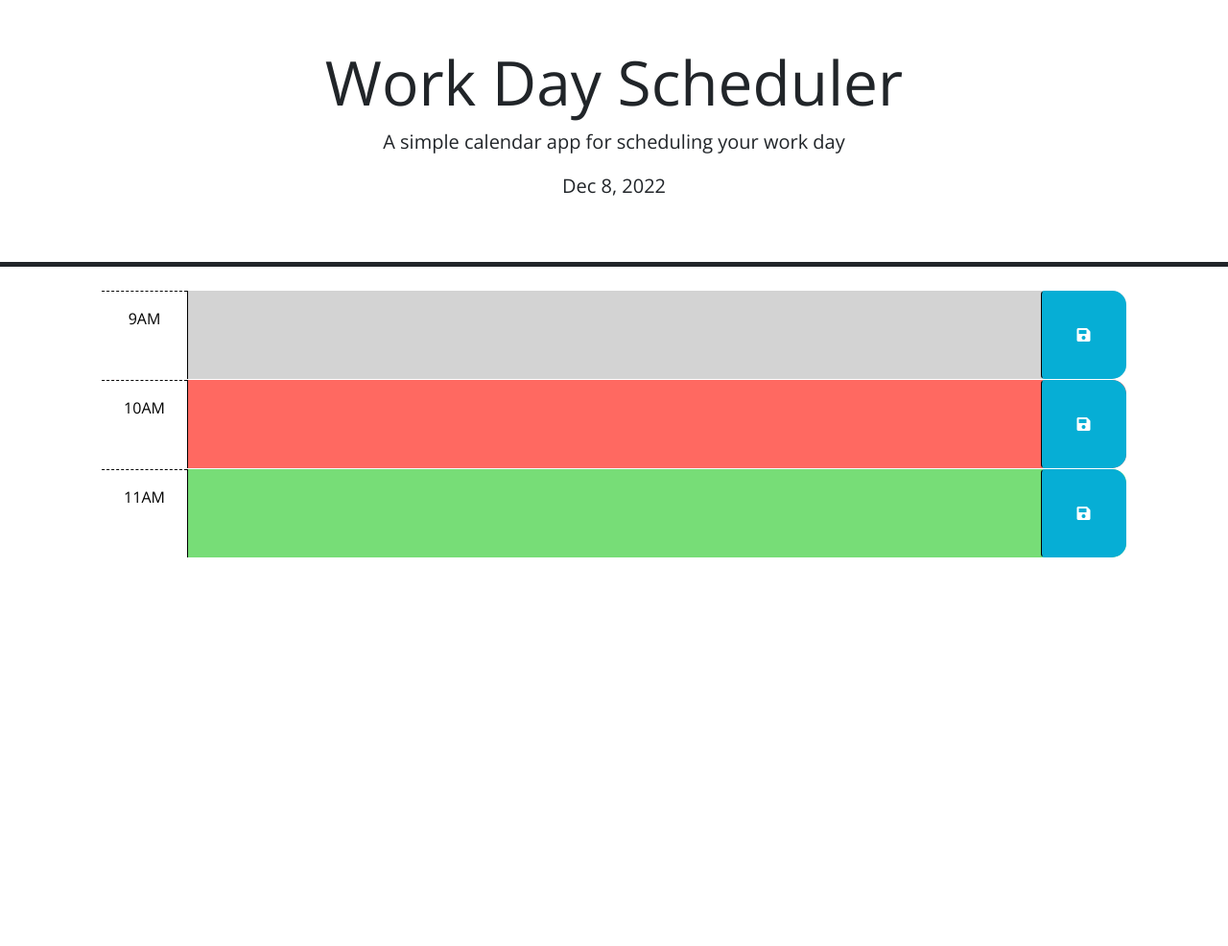
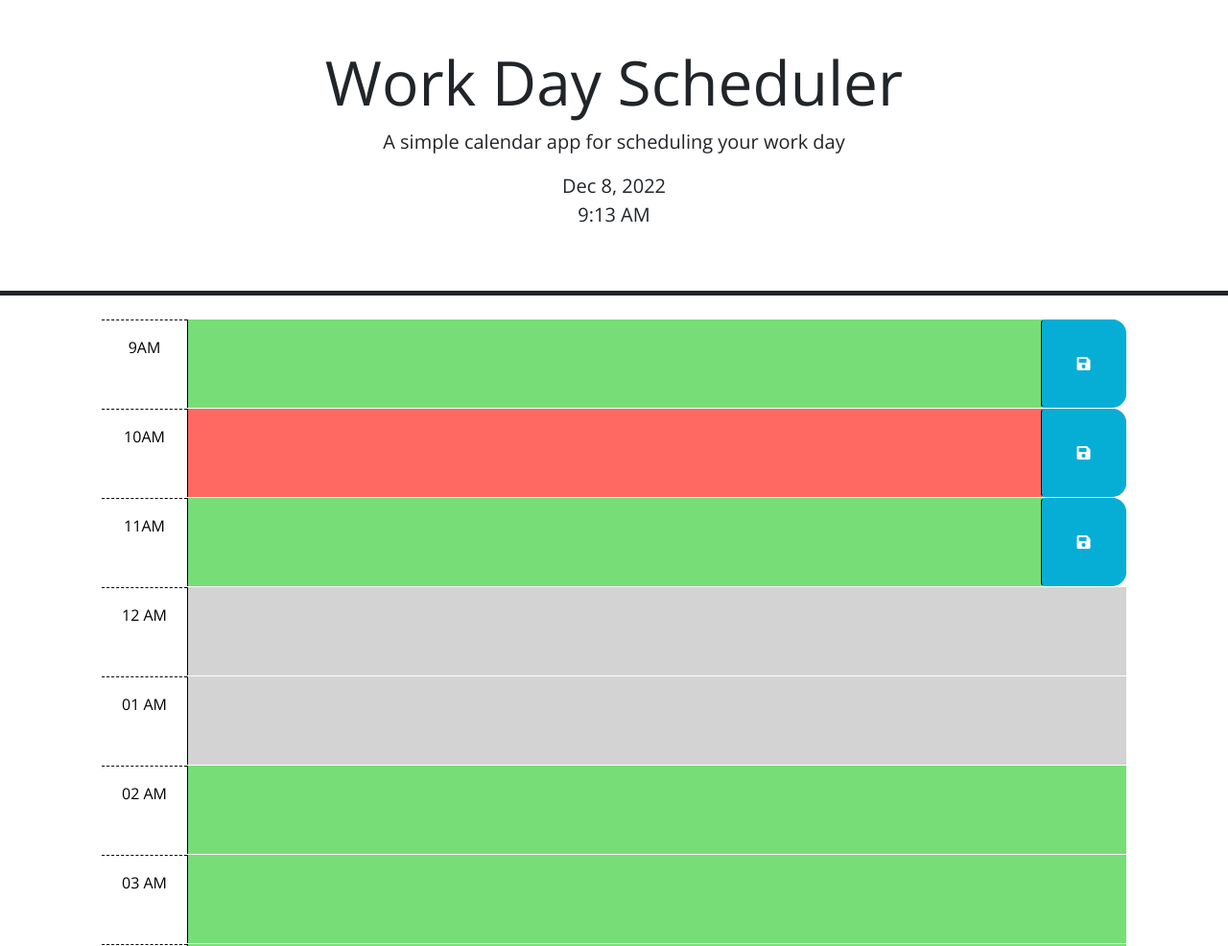
Before and after one commit to kaylacasale/work-your-schedule, a plain HTML site: page index.html in a window 1280 px wide. Shown: the top 986 px of the page at 96% size. Before the commit the page ends 800 px from the top, so only its background shows below. Drawn offline with nearby package versions, Linux system fonts and the light colour scheme.

Commit message:
added for loop to create row elements based on each hour of the day in a 12 hour time clock, and adding attributes through iteration

```diff
--- a/assets/js/script.js
+++ b/assets/js/script.js
@@ -2,22 +2,124 @@ var currentDayEl = document.getElementById("currentDay");
 currentDayEl.textContent = today;
 var today = dayjs();
 $('#currentDay').text(today.format('MMM D, YYYY'));
+
+var time = dayjs().format('h:mm A');
+var timeEl = document.createElement("p");
+timeEl.textContent = time;
+currentDayEl.append(timeEl);
+
+var hour = dayjs().format('h');
+var hourEl = document.createElement("p");
+hourEl.textContent = hour;
+console.log(hour);
+
+var hourNow = dayjs().hour(12).format('hh A');
+console.log(hourNow);
+
+headerDiv = document.querySelector("header");
+containerDiv = document.getElementById("addRows")
+
+
+
+if (hour = hour + 1) {
+    for (i = 0; i < 12; i++) {
+        var hourDiv = document.createElement("div");
+        hourDiv.setAttribute("data-hour", i)
+        hourDiv.setAttribute("class", "row")
+        //hourDiv.textContent = i;
+        containerDiv.appendChild(hourDiv)
+        //hourDiv == rowDiv
+        var divInHourDiv = document.createElement("div");
+        divInHourDiv.setAttribute("class", "col-2 col-md-1 hour text-center py-3");
+        //divInHourDiv.textContent = i;
+        //set text
+        divInHourDiv.textContent = dayjs().hour(i).format('hh A');
+        hourDiv.appendChild(divInHourDiv);
+
+        var textAreaNew = document.createElement("textarea");
+        textAreaNew.setAttribute("class", "col-8 col-md-10 description")
+        textAreaNew.setAttribute("rows", "3");
+        hourDiv.appendChild(textAreaNew);
+
+
+
+    }
+}
+// dayjs().hour()
+// var hour = dayjs().hour(12);
+// var hourEl = document.createElement("p")
+// hourEl.textContent = hour;
+// currentDayEl.append(hourEl);
+
+//find current time
+// use this as a variable to compare to below instead of 9, 10, 11
+
+//get current time
+// if day = current, display present (red)
+
 
 // var dayWeek = $('<p>');
 // dayWeek.text = today.format('[Today is] dddd');
 // //dayWeek.text(dayWeek);
 // currentDayEl.append(dayWeek);
 
+var rows = $(".row");
+console.log(rows)
+rows.each(function () {
+    var rowHour = $(this).attr("data-hour")
+    console.log(rowHour)
+    if (rowHour < hourNow) {
+        $(this).addClass("row past")
+    } else if (rowHour === hourNow) {
+        $(this).addClass("row present")
+    } else { //if rowHour > 10
+        $(this).addClass("row future")
+    }
+})
 
 //* when day changes, create a new row div
 
 // Wrap all code that interacts with the DOM in a call to jQuery to ensure that
 // the code isn't run until the browser has finished rendering all the elements
 // in the html.
+
+var saveBtns = document.querySelectorAll(".btn saveBtn col-2 col-md-1");
+saveBtns.addEventListener('click', saveTextArea)
+
+
+console.log(saveBtns);
+saveBtns.addEventListener('click', function () {
+    saveTextArea();
+
+})
+
+//* create variables to grab textArea
+var textAreaEl = document.querySelectorAll("textarea");
+
+//var textAreaSaved = localStorage.getItem("textAreaSaved");
+//textAreaEl.textContent = textAreaSaved;
+
+
+function saveTextArea() {
+    preventDefault();
+    localStorage.setItem("textAreaSaved", JSON.stringify(textAreaEl));
+    renderSavedTextArea();
+
+}
+
+function renderSavedTextArea() {
+    var textAreaSaved = localStorage.getItem("textAreaSaved");
+    if (textAreaSaved !== null) {
+        var textAreaDisplayed = document.createElement("p");
+        textAreaDisplayed.textContent = "Event " + textAreaSaved;
+        textAreaEl.append(textAreaDisplayed);
+    }
+}
+
 $(function () {
     // TODO: Add a listener for click events on the save button. This code should
 
-    var saveBtns = document.querySelectorAll("btn saveBtn col-2 col-md-1");
+
     //* add listener event to saveBtn
     //* - call localStorage for textarea el in click event saveBtn by querySelectorAll
     //* create function localStoragetextarea to save text associated with each btn
--- a/index.html
+++ b/index.html
@@ -14,12 +14,12 @@
 </head>
 
 <body>
-  <header class="p-5 mb-4 border-5 border-bottom border-dark text-center">
+  <header id="header" class="p-5 mb-4 border-5 border-bottom border-dark text-center">
     <h1 class="display-3">Work Day Scheduler</h1>
     <p class="lead">A simple calendar app for scheduling your work day</p>
-    <p id="currentDay" class="lead"></p>
+    <div id="currentDay" class="lead"></div>
   </header>
-  <div class="container-lg px-5">
+  <div id="addRows" class="container-lg px-5">
     <!-- Use class for "past", "present", and "future" to apply styles to the
         time-block divs accordingly. The javascript will need to do this by
         adding/removing these classes on each div by comparing the hour in the
@@ -31,7 +31,7 @@
         -->
 
     <!-- Example of a past time block. The "past" class adds a gray background color. -->
-    <div id="hour-9" class="row time-block past">
+    <div data-hour="9" class="row time-block past">
       <div class="col-2 col-md-1 hour text-center py-3">9AM</div>
       <textarea class="col-8 col-md-10 description" rows="3"> </textarea>
       <button class="btn saveBtn col-2 col-md-1" aria-label="save">
@@ -40,7 +40,7 @@
     </div>
 
     <!-- Example of a a present time block. The "present" class adds a red background color. -->
-    <div id="hour-10" class="row time-block present">
+    <div data-hour="10" class="row time-block present">
       <div class="col-2 col-md-1 hour text-center py-3">10AM</div>
       <textarea class="col-8 col-md-10 description" rows="3"> </textarea>
       <button class="btn saveBtn col-2 col-md-1" aria-label="save">
@@ -49,7 +49,7 @@
     </div>
 
     <!-- Example of a future time block. The "future" class adds a green background color. -->
-    <div id="hour-11" class="row time-block future">
+    <div data-hour="11" class="row time-block future">
       <div class="col-2 col-md-1 hour text-center py-3">11AM</div>
       <textarea class="col-8 col-md-10 description" rows="3"> </textarea>
       <button class="btn saveBtn col-2 col-md-1" aria-label="save">
```
